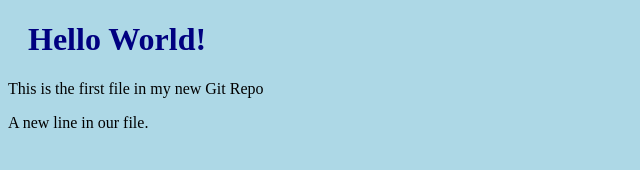
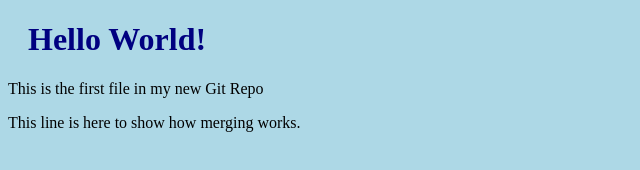
Before and after one commit to Anoup1936/w3schools-test.github.io, a plain HTML site: page index.html in a window 1280 px wide. Shown: the whole page, without its empty margins (0-640 px from the left). Drawn offline with Linux system fonts and the light colour scheme.

Commit message:
Error Fix

```diff
--- a/index.html
+++ b/index.html
@@ -7,6 +7,6 @@
   <body>
     <h1>Hello World!</h1>
     <p>This is the first file in my new Git Repo</p>
-    <p>A new line in our file.</p>
+    <p>This line is here to show how merging works.</p>
   </body>
 </html>
```
